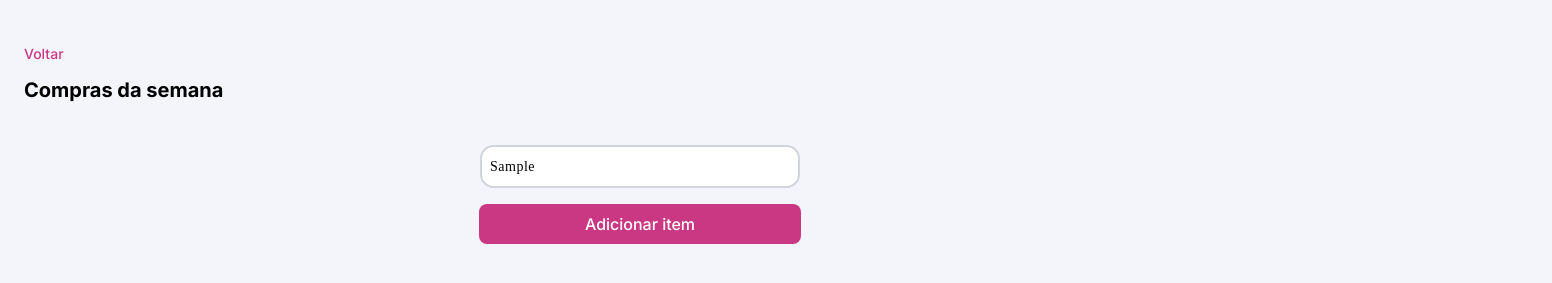
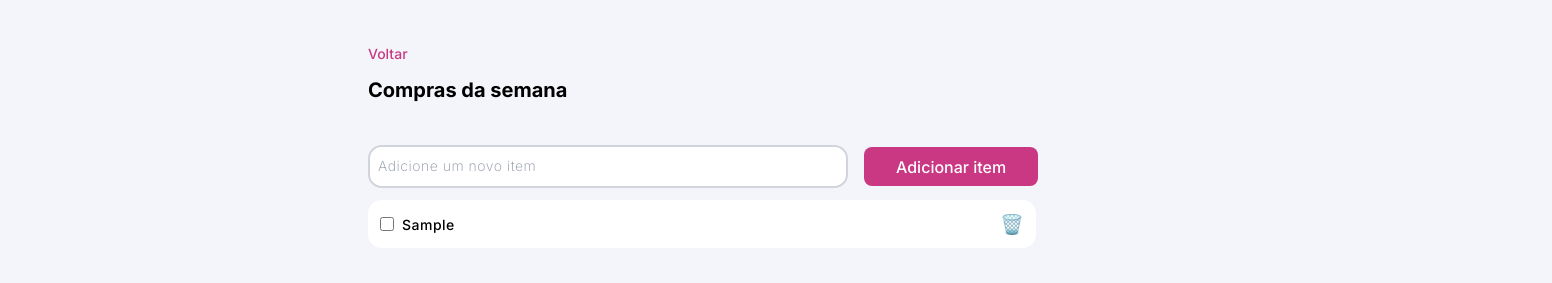
Before and after one commit to Gorgesw/ListadeCompras, a plain HTML site: page index.html in a window 1280 px wide. Both pictures are taken after typing "Sample" into the empty fields and a click on the button "Adicionar item". Shown: the part 91-374 px from the top of the page, 1552 px wide, since content can reach past the window. Drawn offline with Linux system fonts and the light colour scheme.

Commit message:
Projeto Finalizado

```diff
--- a/index.html
+++ b/index.html
@@ -7,7 +7,7 @@
     <meta charset="UTF-8">
     <meta name="viewport" content="width=device-width, initial-scale=1.0">
     <title>Lista de Compras</title>
-    <link rel="stylesheet" href="syles/index.css">
+    <link rel="stylesheet" href="styles/index.css">
 
     <link
         href="https://fonts.googleapis.com/css2?family=Inter:ital,opsz,wght@0,14..32,100..900;1,14..32,100..900&family=Lexend+Giga&family=Open+Sans:ital,wght@0,300..800;1,300..800&family=Roboto:ital,wght@0,100..900;1,100..900&display=swap"
@@ -22,22 +22,30 @@
 
 
     <section class="container py-lg">
-        <div>
-            <p class=>Voltar</p>
+        <div id="nav">
+            <p class="voltar">Voltar</p>
             <h1>Compras da semana</h1>
         </div>
 
-        <div>
-            <input type="text" placeholder="Adicione um novo item">
-
+        <div class="container acao">
+            <input id="novoItem" type="text" placeholder="Adicione um novo item">
+            <button id="AdicionarBtn" class="button">Adicionar item</button>
         </div>
 
-        <Div class="container">
-            <button class="button">Adicionar item</button>
-        </Div>
+        <div>
+            <p id="aviso">Por favor, insira um item válido.</p>
+        </div>
 
+        <ul id="listaItens" class="container">
+
+        </ul>
+
+        <div id="mensagem-remocao" class="mensagem escondido">
+            <img src="assets/warning-circle-filled.png" alt=""> O item foi removido da lista
+        </div>
 
     </section>
 </body>
+<script src="script.js"></script>
 
 </html>
--- /dev/null
+++ b/script.js
@@ -0,0 +1,54 @@
+const lista = document.getElementById('listaItens');
+const input = document.getElementById('novoItem');
+const botao = document.getElementById('AdicionarBtn');
+const mensagem = document.getElementById('mensagem-remocao');
+const aviso = document.getElementById('aviso');
+
+aviso.style.display = 'none';
+
+botao.addEventListener('click', adicionarItem);
+
+
+function adicionarItem() {
+
+    const texto = input.value.trim();
+
+    if (texto !== '') {
+
+        aviso.style.display = 'none';
+        const li = document.createElement('li');
+
+        const checkbox = document.createElement("input")
+        checkbox.type = 'checkbox';
+
+        const span = document.createElement('span');
+        span.textContent = texto;
+
+        const btn = document.createElement('button');
+        btn.textContent = '🗑️';
+        btn.className = 'lixeira';
+        btn.onclick = () => removerItem(li);
+
+        const esquerda = document.createElement('div');
+        esquerda.className = 'item-esquerda';
+        esquerda.appendChild(checkbox);
+        esquerda.appendChild(span);
+
+        li.appendChild(esquerda);
+        li.appendChild(btn);
+        lista.appendChild(li);
+
+        input.value = '';
+
+    } else {
+        aviso.style.display = 'block';
+    }
+}
+
+function removerItem(item) {
+    item.remove();
+    mensagem.style.display = 'flex';
+    setTimeout(() => {
+        mensagem.style.display = 'none';
+    }, 3000);
+}
--- a/syles/header.css
+++ b/styles/header.css
@@ -1,11 +1,11 @@
-img {
+header img {
     display: none;
 
 }
 
 
 @media (width >=80rem) {
-    img {
+   header img {
         padding-block: var(--py-lg);
         margin: auto;
         display: block;
--- /dev/null
+++ b/styles/sections.css
@@ -0,0 +1,183 @@
+ #nav {
+     margin-left: 1.75rem;
+     margin-bottom: 1.7rem;
+ }
+
+ #aviso {
+     color: rgb(255, 0, 0);
+     display: none;
+     font-weight: var(--fw-base);
+     font-family: var(--ff-inter);
+     font-size: .80rem;
+     margin-left: .5rem;
+     margin-left: 1.75rem;
+ }
+
+ .voltar {
+     font-size: 0.875rem;
+     margin-top: 1.5rem;
+     color: var(--color-brand);
+     font-family: var(--ff-inter);
+     font-weight: var(--fw-md);
+ }
+
+ p {
+     margin-top: .5rem;
+     font-family: var(--ff-inter);
+     font-weight: var(--fw-md);
+ }
+
+
+ h1 {
+     font-family: var(--ff-inter);
+     font-weight: bold;
+     margin-top: 1rem;
+     font-size: var(--fs-lg);
+ }
+
+ input {
+     width: 20rem;
+     height: 2.7rem;
+     border-radius: 0.85rem;
+     border: solid 2px;
+     border-color: var(--border-primary);
+     letter-spacing: 0.5px;
+     padding: 0.5rem;
+     font-size: var(--fs-sm);
+
+ }
+
+ input::placeholder {
+     color: #9CA3AF;
+     font-family: var(--ff-inter);
+     font-weight: 250;
+ }
+
+ .button {
+
+     background-color: var(--color-brand);
+     margin-top: 1rem;
+     border-radius: 0.5rem;
+     padding: 0.6rem 6.6rem;
+     white-space: nowrap;
+     margin-bottom: .5rem;
+     border: none;
+     color: white;
+     font-weight: var(--fw-md);
+     font-family: var(--ff-inter);
+
+ }
+
+ #listaItens li {
+     display: flex;
+     justify-content: space-between;
+     margin: auto;
+     margin-top: .75rem;
+     width: 20rem;
+     height: 3.4rem;
+     border-radius: 0.85rem;
+     align-items: center;
+     background-color: var(--always-white);
+     letter-spacing: 0.5px;
+     padding: 0.75rem;
+     font-size: var(--fs-sm);
+     color: #000000;
+     font-family: var(--ff-inter);
+     font-weight: 500;
+     text-align: end
+ }
+
+ .item-esquerda {
+     display: flex;
+     align-items: center;
+     gap: 0.5rem;
+
+ }
+
+
+
+ .item-esquerda input[type="checkbox"] {
+
+     display: flex;
+     align-items: center;
+     width: 14px;
+     height: 14px;
+     margin: 0;
+     padding: 0;
+ }
+
+ .lixeira {
+     background: none;
+     border: none;
+     font-size: 1.2rem;
+     cursor: pointer;
+ }
+
+ #mensagem-remocao {
+
+     display: none;
+     margin: auto;
+     align-items: center;
+     background: #dc3545;
+     color: white;
+     padding: 0.75rem;
+     width: 20rem;
+     height: 2.75rem;
+     border-radius: 12px;
+     margin-top: 1.5rem;
+     text-align: center;
+     font-family: var(--ff-inter);
+ }
+
+ #mensagem-remocao img {
+
+     margin-right: 4px;
+
+ }
+ .acao {
+    display: flex;
+    flex-direction: column;
+    gap: rem;
+    margin-top: 2.7rem;
+  }
+
+
+@media (width >=80rem) {
+    #nav {
+        display: block;
+        margin-left: 21.5rem;
+    }
+
+    .acao {
+        flex-direction: row;
+        align-items: center;
+        justify-content: flex-start;
+        margin-left: 21.5rem;
+        gap: 1rem;
+    }
+
+    .acao input {
+        width: 30rem;
+        margin: 0;
+    }
+
+    .acao .button {
+        padding: 0.6rem 2rem;
+        margin: 0;
+        white-space: nowrap;
+    }
+
+    #aviso {
+        margin-left: 21.5rem;
+    }
+
+    #listaItens li {
+        width: 41.75rem;
+        height: 3rem;
+        margin-left: 20rem;
+    }
+
+    #mensagem-remocao {
+        width: 41.75rem;
+    }
+}
--- a/syles/utility.css
+++ b/styles/utility.css
@@ -28,12 +28,6 @@
 
 
 
-
-
-
-
-
-
 @media (width >=80rem) {
     .container {
         --max-width: 80rem;
--- a/syles/sections.css
+++ /dev/null
@@ -1,57 +0,0 @@
-p {
-    font-size: 0.875rem;
-    margin-top: 1.5rem;
-    color: var(--color-brand);
-    font-family: var(--ff-inter);
-    font-weight: var(--fw-md);
-}
-
-h1 {
-    font-family: var(--ff-inter);
-    font-weight: bold;
-    margin-top: 1rem;
-    font-size: var(--fs-lg);
-}
-
-input {
-    display: flex;
-    margin: auto;
-    margin-top: 2.7rem;
-    width: 20rem;
-    height: 2.7rem;
-    border-radius: 0.85rem;
-    border: solid 2px ;
-    border-color: var(--border-primary);
-    letter-spacing: 0.5px;
-    padding: 0.5rem;
-    font-size: var(--fs-sm);
-
-}
-
-input::placeholder {
-    color: #9CA3AF;
-    font-family: var(--ff-inter);
-    font-weight: 250;
-}
-
-.button {
-    margin: auto;
-    background-color: var(--color-brand);
-    margin-top: 1rem;
-    display: flex;
-    align-items: center;
-    width: fit-content;
-    border-radius: 0.5rem;
-    padding: 0.6rem 6.6rem;
-     white-space: nowrap;
-
-
-    justify-content: center;
-    border: none;
-    color: white;
-    font-weight: var(--fw-md);
-    font-family: var(--ff-inter);
-
-
-
-}
```
Also changed, not shown: assets/warning-circle-filled.png (added), styles/global.css (renamed from syles/global.css), styles/index.css (renamed from syles/index.css).
